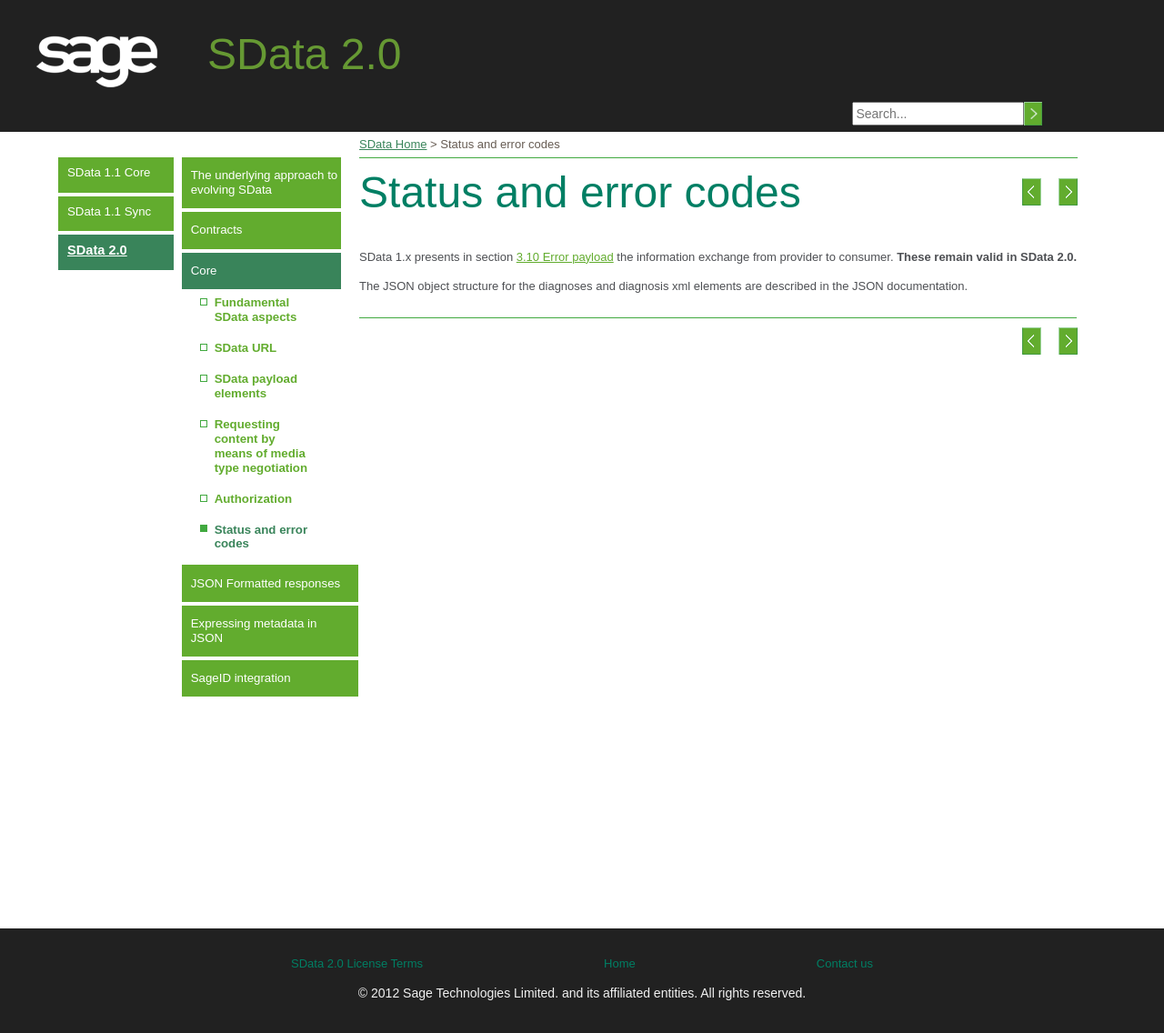
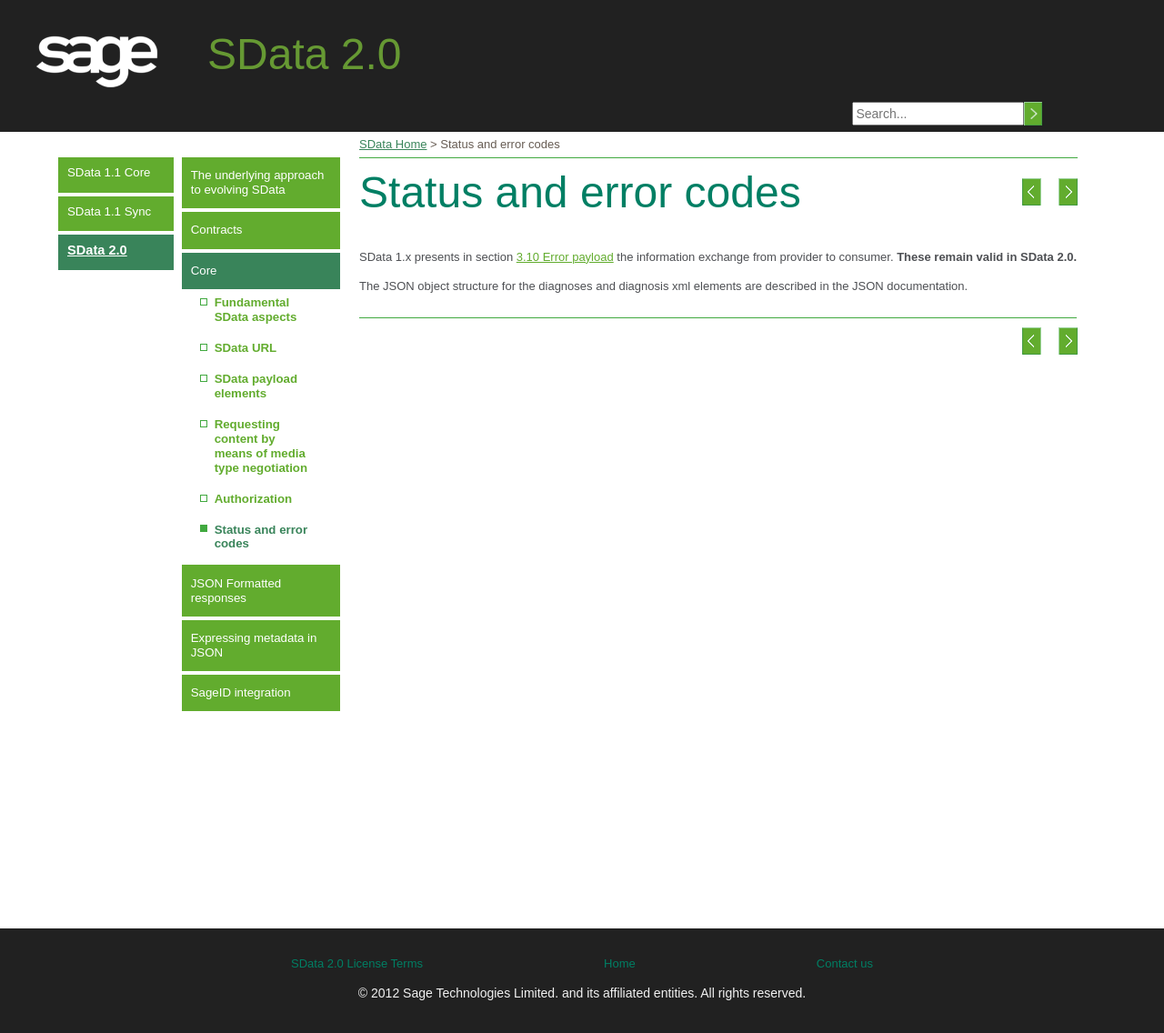
Before and after one commit to kaqa/SData-2.0, a Jekyll site: the page built from pages/20/03-0800.md, in a window 1280 px wide. Shown: the whole page at 91% size. Built offline with Jekyll 4.4.1, drawn with Linux system fonts in a browser that asks for light colours; nearby versions of some CDN libraries.

Commit message:
sidebar upd
- resolved bug for long menu items

```diff
--- a/css/sidebar.css
+++ b/css/sidebar.css
@@ -22,7 +22,7 @@
 	color: #62ac2e;
 }
 #sidemenu a:hover {text-decoration: underline;}
-#sidemenu > ul > li > a {padding: 0.5em;background: #41a940;background: #62ac2e;color: #fff;padding: 7% 10px; width: 100%;}
+#sidemenu > ul > li > a {padding: 0.5em;background: #41a940;background: #62ac2e;color: #fff;padding: 7% 10px; /*width: 100%;*/}
 
 #sidemenu > ul > li > a.active, #sidemenu li.active-top > a {background: #39845a;color: #fff;}
 #sidemenu > ul > li > a.active {font-weight: bold;font-size: 1.1em !important;text-decoration: underline !important;}
```
